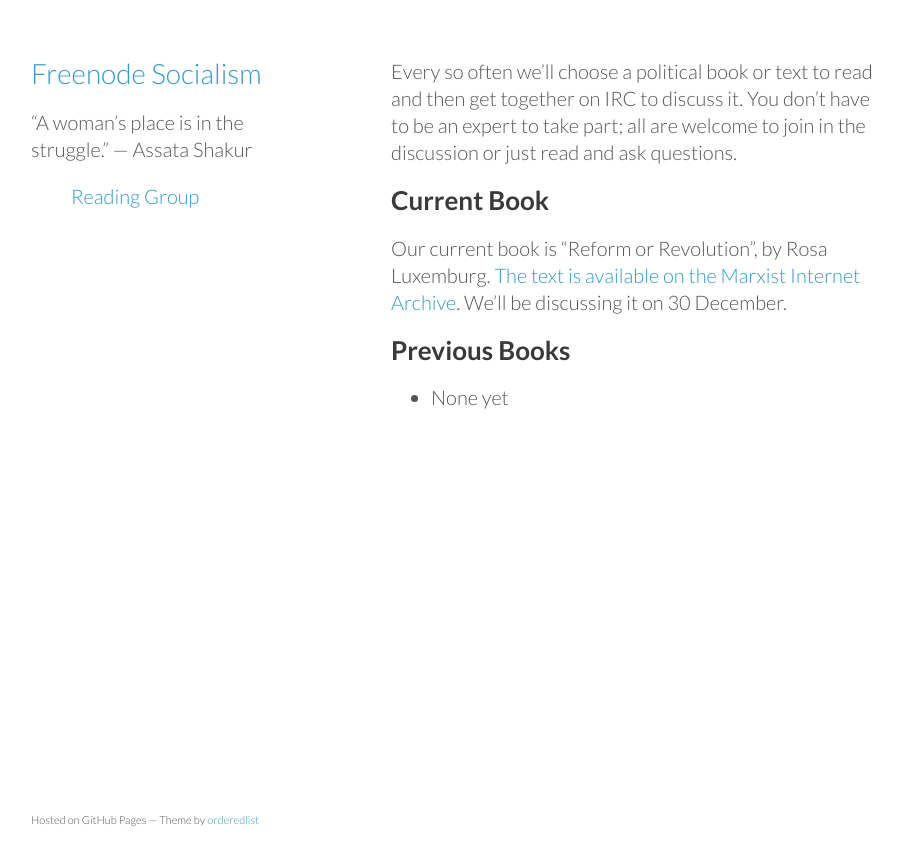
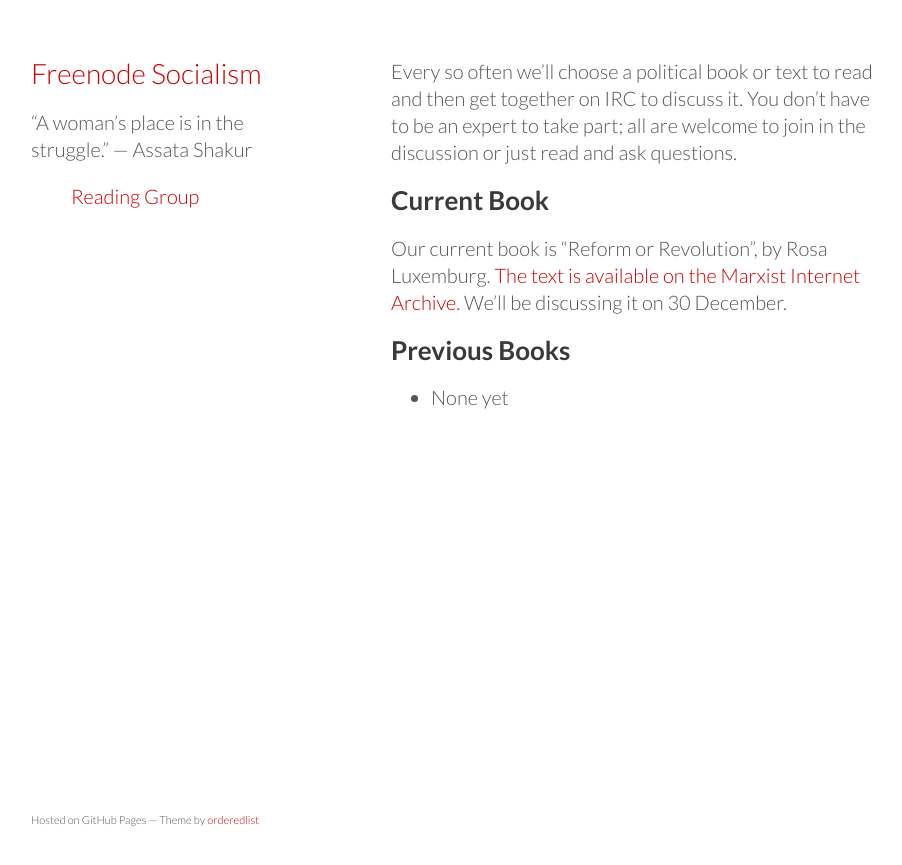
Before and after one commit to freenode-socialism/freenode-socialism.github.io, a Jekyll site: the page built from reading/index.md, in a window 1280 px wide. Shown: the top 865 px of the page, without its empty margins (179-1081 px from the left). Built offline with Jekyll 4.4.1, drawn with Linux system fonts in a browser that asks for light colours.

Commit message:
more appropriate colour

```diff
--- a/stylesheets/styles.css
+++ b/stylesheets/styles.css
@@ -35,7 +35,7 @@
 }
 
 a {
-  color:#39c;
+  color:#c00;
   font-weight:400;
   text-decoration:none;
 }
```
